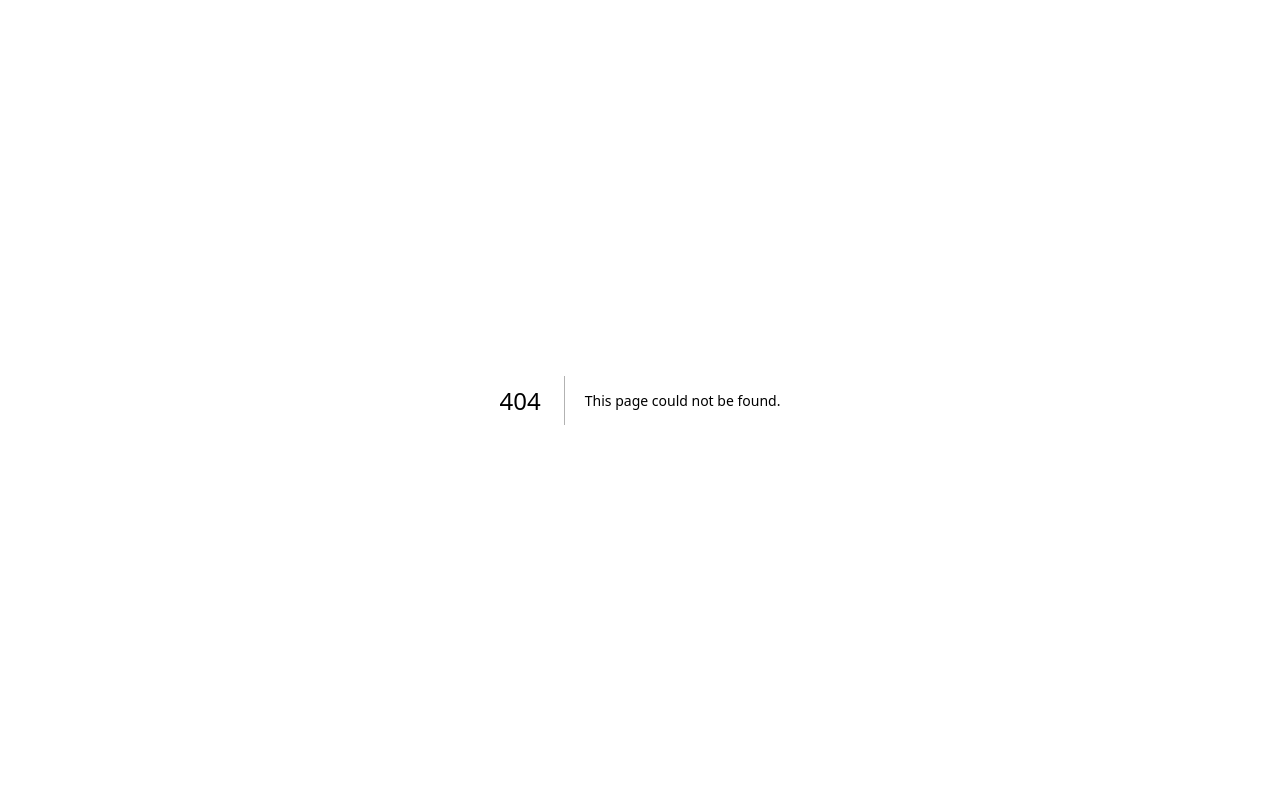
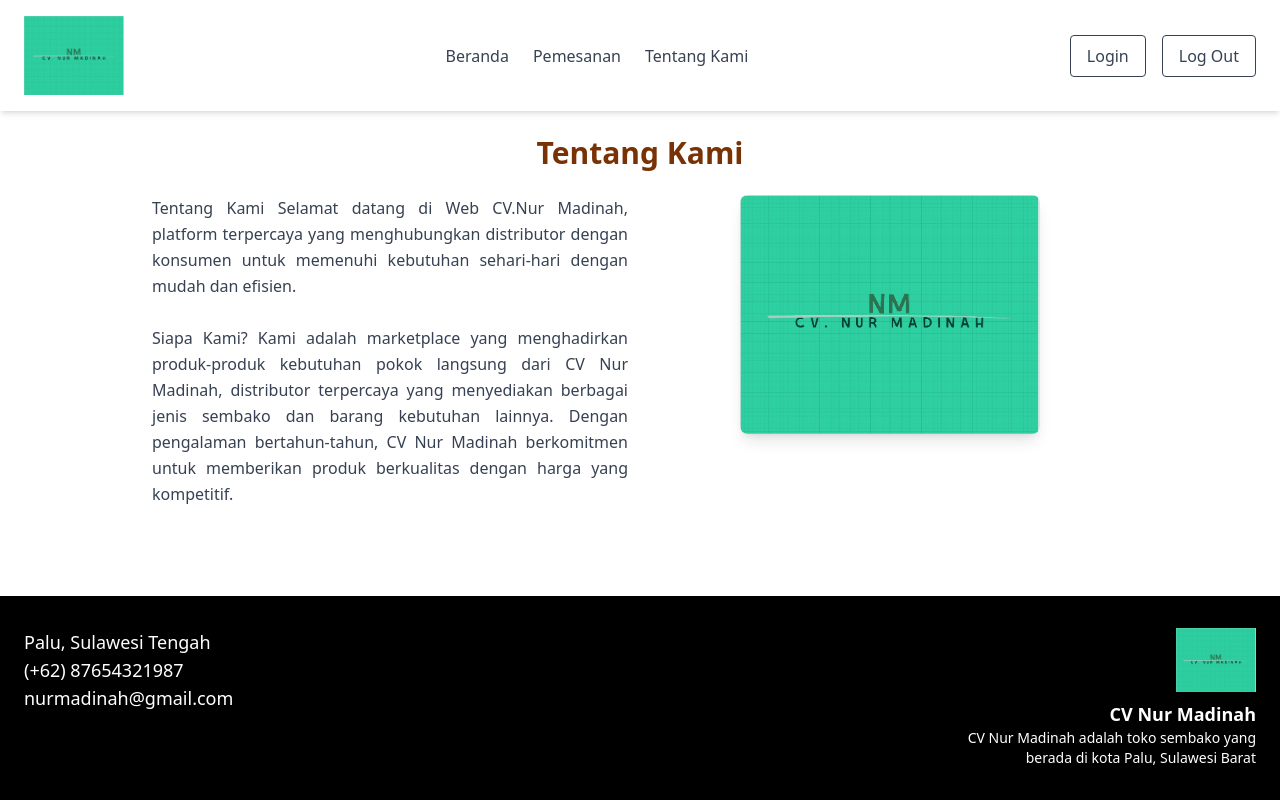
Before and after one commit to rn2116/CV.-Nur-Madinah, a Next.js app: page /About in a window 1280 px wide. Before the commit this address had no page. Built offline with nearby package versions, Linux system fonts and the light colour scheme.

Commit message:
feat(about): membuat halaman tentang profile cv nya

```diff
--- /dev/null
+++ b/app/About/page.tsx
@@ -0,0 +1,47 @@
+"use client";
+
+import Image from "next/image";
+import Navbar from "@/components/navbar/Navbar"; // Pastikan path ini sesuai dengan lokasi Navbar
+import Footer from "@/components/footer/Footer"; // Pastikan path ini sesuai dengan lokasi Footer
+
+const About = () => {
+  return (
+    <div className="min-h-screen flex flex-col bg-white">
+      {/* Navbar */}
+      <Navbar />
+
+      {/* Konten Utama */}
+      <div className="flex-grow max-w-5xl mx-auto p-6">
+        <h1 className="text-3xl font-bold text-center mb-6 text-brown-700">Tentang Kami</h1>
+        <div className="flex flex-col md:flex-row-reverse items-center md:items-start gap-6">
+          {/* Logo Perusahaan */}
+          <div className="flex-1 flex justify-center">
+            <Image
+              src="/Logomitra.jpg"
+              alt="CV. Nur Madinah Logo"
+              width={300}
+              height={300}
+              className="rounded-lg shadow-lg object-contain"
+            />
+          </div>
+
+          {/* Deskripsi Perusahaan */}
+          <div className="flex-1">
+            <p className="text-gray-700 text-justify leading-relaxed">
+              Tentang Kami
+            Selamat datang di Web CV.Nur Madinah, platform terpercaya yang menghubungkan distributor dengan konsumen untuk memenuhi kebutuhan sehari-hari dengan mudah dan efisien.
+            <br /> <br />
+            Siapa Kami?
+            Kami adalah marketplace yang menghadirkan produk-produk kebutuhan pokok langsung dari CV Nur Madinah, distributor terpercaya yang menyediakan berbagai jenis sembako dan barang kebutuhan lainnya. Dengan pengalaman bertahun-tahun, CV Nur Madinah berkomitmen untuk memberikan produk berkualitas dengan harga yang kompetitif.
+            </p>
+          </div>
+        </div>
+      </div>
+
+      {/* Footer */}
+      <Footer />
+    </div>
+  );
+};
+
+export default About;
--- a/components/navbar/Navbar.tsx
+++ b/components/navbar/Navbar.tsx
@@ -18,7 +18,7 @@ const Navbar = () => {
           <Link href="/Pemesanan" className="text-gray-700 hover:text-black font-medium">
             Pemesanan
           </Link>
-          <Link href="/tentang-kami" className="text-gray-700 hover:text-black font-medium">
+          <Link href="/About" className="text-gray-700 hover:text-black font-medium">
             Tentang Kami
           </Link>
         </div>
```
